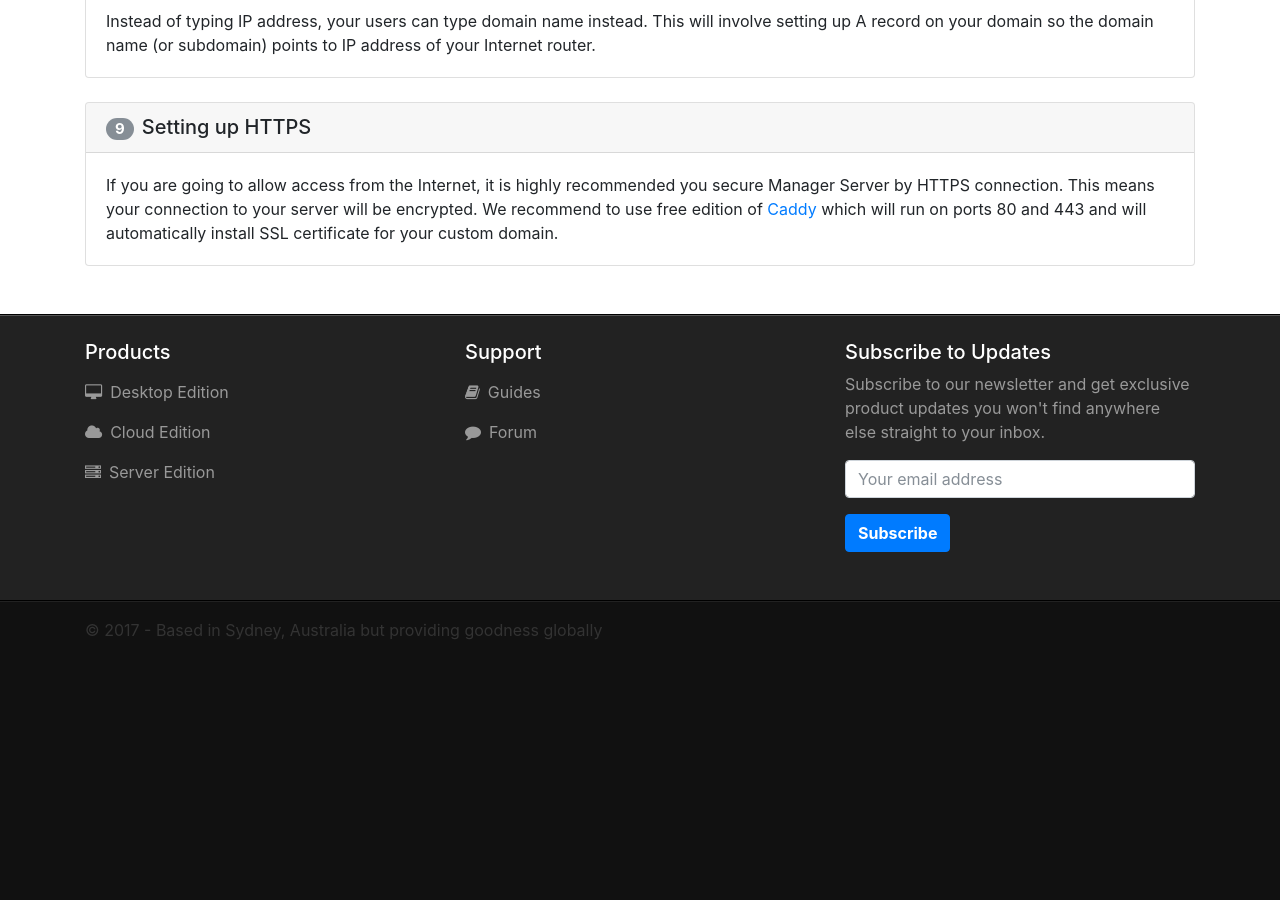
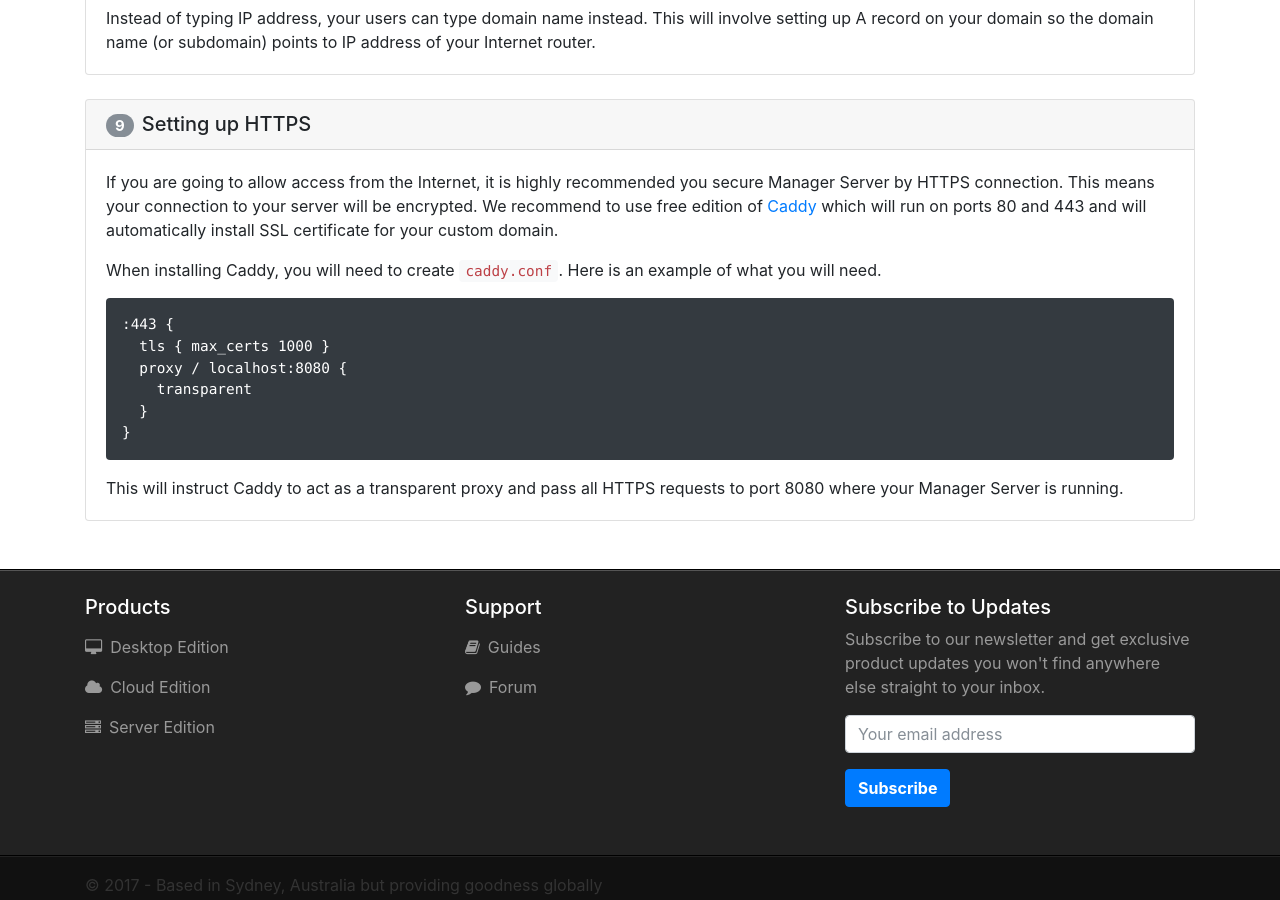
Before and after one commit to 3etechinns/www.manager.io, a Jekyll site: the page built from server/installation/windows/index.html, in a window 1280 px wide and 900 px high, scrolled down 3525 px. Built offline with Jekyll 4.4.1, drawn with Linux system fonts in a browser that asks for light colours; comment, search, counter and statistics services are not loaded; before the commit the page ends 4183 px from its top, so only the background shows below that.

Commit message:
no message

```diff
--- a/server/installation/windows/index.html
+++ b/server/installation/windows/index.html
@@ -55,10 +55,11 @@ title: Installation
 <p class="card-text"><code>nssm.exe start ManagerServer</code></p>
 <p class="card-text"><img src="nssm.png" class="img-thumbnail"></p>
 <p class="card-text">The first command will install the service and the second command will start Manager Server as a service. Now you can access Manager Server without launching <code>ManagerServer.exe</code> manually.</p>
-<p class="card-text">To remove Manager Server as a service, run following commands:</p>
-<p class="card-text"><code>nssm.exe stop ManagerServer</code></p>
-<p class="card-text">Then:</p>
-<p class="card-text"><code>nssm.exe remove ManagerServer</code></p>
+<hr />
+<p class="card-text text-muted small">To remove Manager Server as a service, run following commands:</p>
+<p class="card-text text-muted small"><code>nssm.exe stop ManagerServer</code></p>
+<p class="card-text text-muted small">Then:</p>
+<p class="card-text text-muted small"><code>nssm.exe remove ManagerServer</code></p>
 </div></div>
 
 <div class="card mb-4"><h5 class="card-header"><span class="badge badge-pill badge-secondary mr-2">7</span>Internet access</h5><div class="card-body">
@@ -70,5 +71,13 @@ title: Installation
 </div></div>
 
 <div class="card mb-4"><h5 class="card-header"><span class="badge badge-pill badge-secondary mr-2">9</span>Setting up HTTPS</h5><div class="card-body">
-<p class="card-text">If you are going to allow access from the Internet, it is highly recommended you secure Manager Server by HTTPS connection. This means your connection to your server will be encrypted. We recommend to use free edition of <a href="https://caddyserver.com/">Caddy</a> which will run on ports 80 and 443 and will automatically install SSL certificate for your custom domain.
+<p class="card-text">If you are going to allow access from the Internet, it is highly recommended you secure Manager Server by HTTPS connection. This means your connection to your server will be encrypted. We recommend to use free edition of <a href="https://caddyserver.com/">Caddy</a> which will run on ports 80 and 443 and will automatically install SSL certificate for your custom domain.</p>
+<p class="card-text">When installing Caddy, you will need to create <code>caddy.conf</code>. Here is an example of what you will need.</p>
+<pre class="text-white bg-dark p-3 rounded">:443 {
+  tls { max_certs 1000 }
+  proxy / localhost:8080 {
+    transparent
+  }
+}</pre>
+<p class="card-text">This will instruct Caddy to act as a transparent proxy and pass all HTTPS requests to port 8080 where your Manager Server is running.</p>
 </div></div>
```
Also changed, not shown: server/installation/mac/index.html (+18 -2 lines), server/installation/ubuntu/index.html (+18 -2 lines).
